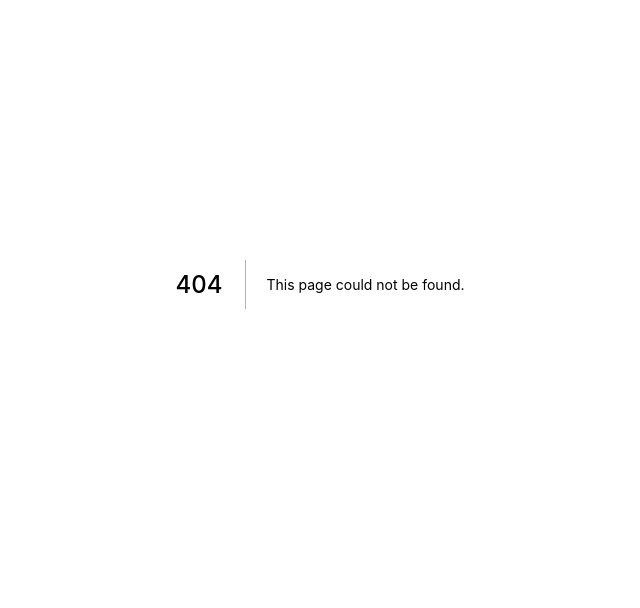
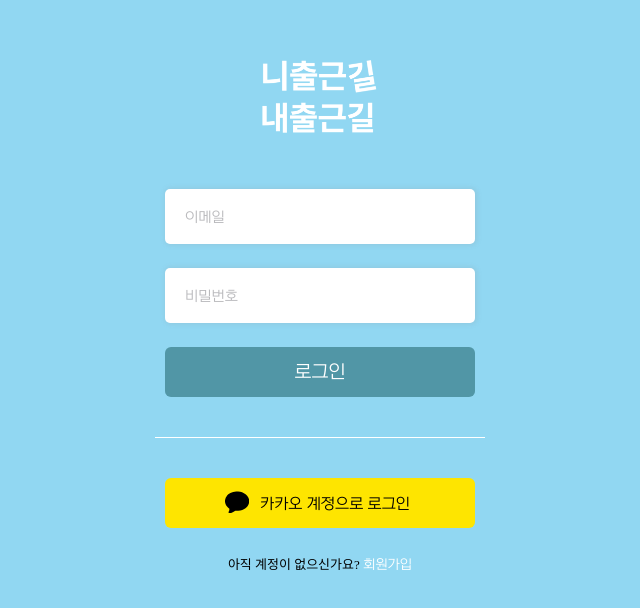
Before and after one commit to AlcoholFreeStorage/ncnc, a Next.js app: page /login in a window 1280 px wide. Before the commit this address had no page. Shown: the part 116-724 px from the top of the page, without its empty margins (320-960 px from the left). Built offline with nearby package versions, Linux system fonts and the light colour scheme.

Commit message:
💄 로그인 페이지 UI 구현

```diff
--- /dev/null
+++ b/src/components/login/Main.tsx
@@ -0,0 +1,220 @@
+import styled from "@emotion/styled";
+import Link from "next/link";
+import { useCallback, useState } from "react";
+import { useRouter } from "next/router";
+
+export const LoginPage = () => {
+  const [email, setEmail] = useState("");
+  const [isEmail, setIsEmail] = useState(false);
+
+  const [password, setPassword] = useState("");
+  const [isPassword, setIsPassword] = useState(false);
+
+  const [loginError, setLoginError] = useState("");
+
+  const router = useRouter();
+
+  const onChange = useCallback((e: any) => {
+    const {
+      target: { name, value },
+    } = e;
+    if (name === "email") {
+      setEmail(value);
+      if (value.length > 0) {
+        setIsEmail(true);
+      } else {
+        setIsEmail(false);
+      }
+    } else if (name === "password") {
+      setPassword(value);
+      if (value.length > 0) {
+        setIsPassword(true);
+      } else {
+        setIsPassword(false);
+      }
+    }
+  }, []);
+
+  const login = async (e: React.FormEvent<HTMLFormElement>) => {
+    e.preventDefault();
+  };
+  return (
+    <Container>
+      <h2 className="a11y-hidden">이메일로 로그인</h2>
+      <Img src="/images/text/mainTit.png" alt="logo" />
+      <LoginContainer>
+        <Title className="a11y-hidden">로그인</Title>
+        <Form onSubmit={login}>
+          <Label>
+            <Input
+              name="email"
+              type="email"
+              id="email"
+              value={email}
+              onChange={onChange}
+              placeholder="이메일"
+            ></Input>
+          </Label>
+          <Label>
+            <Input
+              name="password"
+              type="password"
+              id="password"
+              value={password}
+              onChange={onChange}
+              placeholder="비밀번호"
+            ></Input>
+            {loginError && <Error className="error">*{loginError}</Error>}
+          </Label>
+          <Button disabled={!(isEmail && isPassword)}>로그인</Button>
+        </Form>
+      </LoginContainer>
+      <SocialContainer>
+        <Button color="#FEE500" name="/images/kakao.svg">
+          카카오 계정으로 로그인
+        </Button>
+      </SocialContainer>
+      <SignupLink>
+        <li>
+          아직 계정이 없으신가요? <Link href="/signup">회원가입</Link>
+        </li>
+      </SignupLink>
+    </Container>
+  );
+};
+
+const Container = styled.section`
+  height: 100vh;
+  padding-top: 170px;
+  background: ${({ theme }) => theme.color.primary};
+`;
+
+const Img = styled.img`
+  width: 120px;
+  height: 85px;
+  display: block;
+  margin: 0 auto;
+`;
+
+const Title = styled.h3`
+  font-size: 24px;
+  line-height: 30px;
+  margin: 30px 0 40px;
+  text-align: center;
+`;
+
+const Form = styled.form`
+  width: 310px;
+`;
+
+const Label = styled.label`
+  margin-bottom: 24px;
+  display: flex;
+  flex-direction: column;
+  color: #767676;
+  font-size: 12px;
+  line-height: 15px;
+`;
+
+const SubText = styled.span`
+  margin-bottom: 10px;
+`;
+
+const Input = styled.input`
+  height: 55px;
+  font-size: 14px;
+  border-radius: 5px;
+  border: none;
+  padding: 0 20px;
+  box-shadow: 1px 0px 5px 1px #8e8e9331;
+  &:focus {
+    outline: none;
+  }
+  &::placeholder {
+    color: #3c3c435b;
+  }
+`;
+
+const Error = styled.span`
+  &.success {
+    display: none;
+  }
+  &.error {
+    display: block;
+  }
+`;
+
+const LoginContainer = styled.article`
+  bottom: 0;
+  width: 330px;
+  margin: 0 auto;
+  padding: 50px 0 40px;
+  border-radius: 20px 20px 0 0;
+  display: flex;
+  flex-direction: column;
+  align-items: center;
+  color: #767676;
+  border-bottom: 1px solid #fff;
+`;
+
+const Button = styled.button`
+  border-radius: 6px;
+  border: 0;
+  color: #fff;
+  height: 50px;
+  width: 310px;
+  position: relative;
+  font-size: 18px;
+  cursor: pointer;
+  background: ${({ theme }) => theme.color.secondary};
+  background: ${(props) => props.color};
+  &::before {
+    content: "";
+    position: absolute;
+    top: 13px;
+    left: 60px;
+    width: 24px;
+    height: 22px;
+    background: url("${(props) => props.name}");
+  }
+`;
+
+const SocialContainer = styled.article`
+  width: 100%;
+  display: flex;
+  justify-content: center;
+  gap: 20px;
+  font-size: 12px;
+  line-height: 15px;
+  margin-top: 40px;
+  button {
+    cursor: pointer;
+    color: #000;
+    font-size: 15px;
+    padding: 0 0 0 30px;
+  }
+  .login {
+    position: relative;
+  }
+  .login::after {
+    content: "";
+    position: absolute;
+    width: 8px;
+    height: 12px;
+    border-right: 1px solid #c4c4c4;
+    display: inline-block;
+    top: 2px;
+    left: 99px;
+  }
+`;
+
+const SignupLink = styled.ul`
+  font-size: 13px;
+  li {
+    margin: 30px auto;
+    text-align: center;
+    a {
+      color: #fff;
+    }
+  }
+`;
--- /dev/null
+++ b/src/pages/login/index.tsx
@@ -0,0 +1,14 @@
+import type { NextPage } from "next";
+// import Head from "next/head";
+import { LoginPage } from "../../components/login/Main";
+
+const Login: NextPage = () => {
+  return (
+    <section>
+      <h1 className="a11y-hidden">로그인 페이지</h1>
+      <LoginPage />
+    </section>
+  );
+};
+
+export default Login;
```
